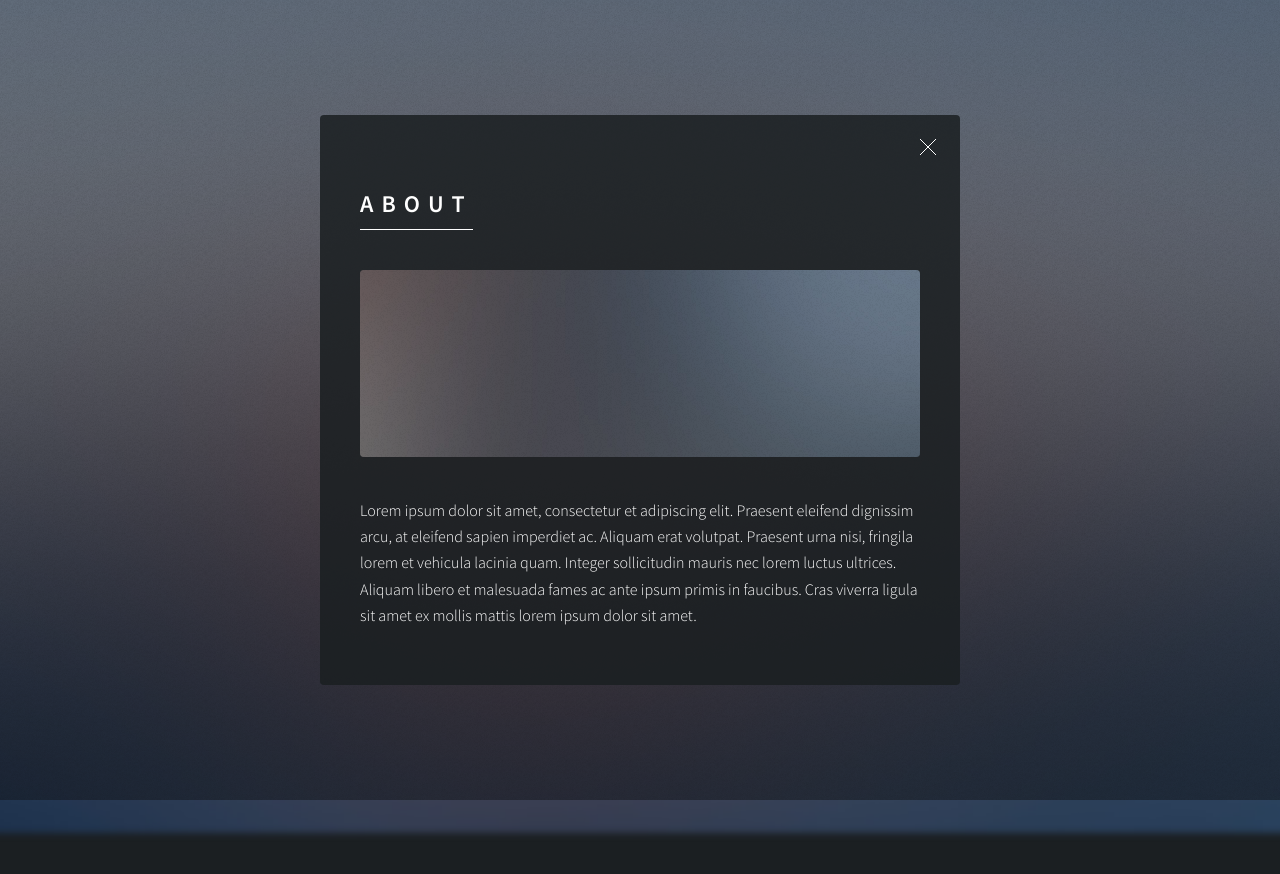
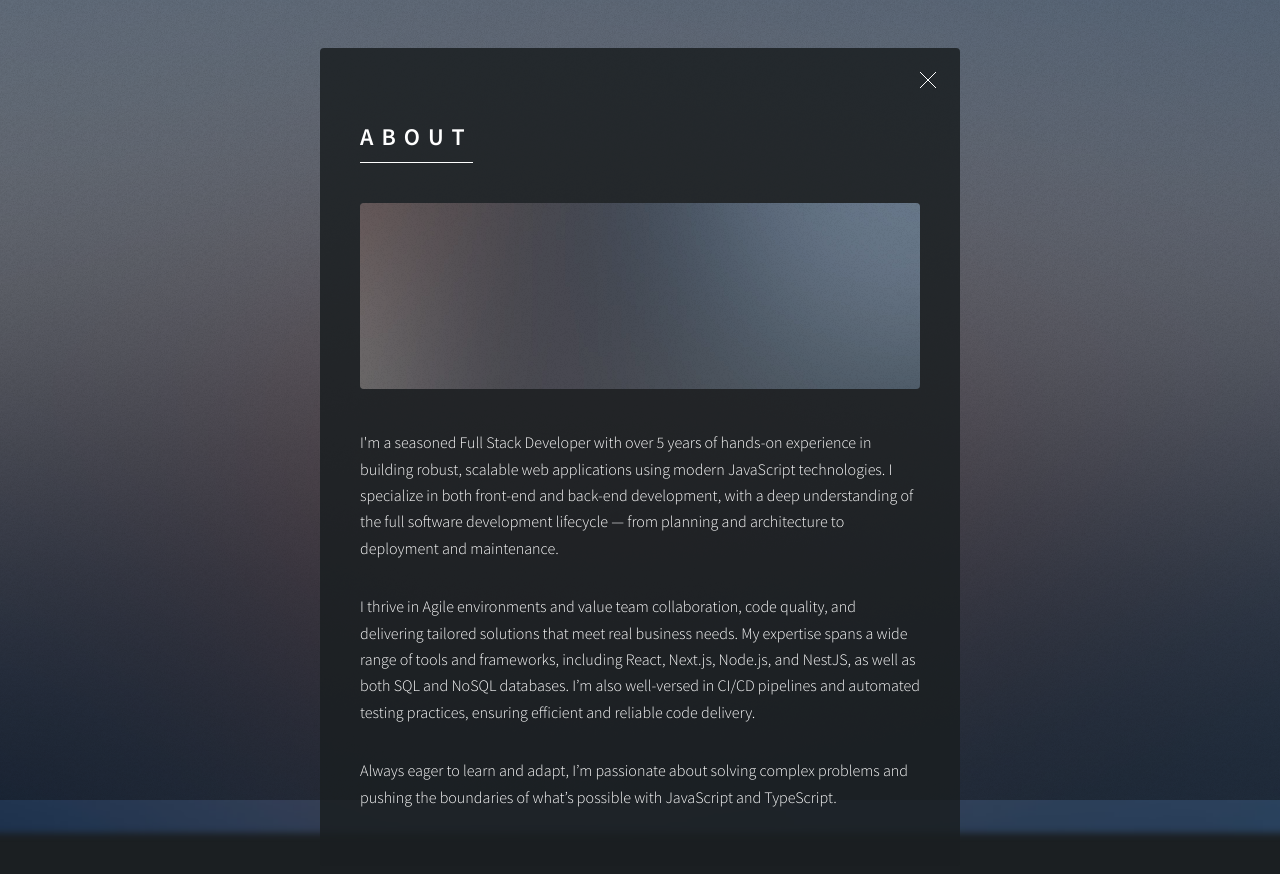
Before and after one commit to BDR-BED/Personal-Website, a website: page index.html in a window 1280 px wide. Both pictures are taken after a click on the link "ABOUT". Before the commit the page ends 800 px from the top, so only its background shows below. Drawn offline with Linux system fonts and the light colour scheme.

Commit message:
Adding (About)

```diff
--- a/index.html
+++ b/index.html
@@ -615,7 +615,15 @@
 							<article id="about">
 								<h2 class="major">About</h2>
 								<span class="image main"><img src="images/pic03.jpg" alt="" /></span>
-								<p>Lorem ipsum dolor sit amet, consectetur et adipiscing elit. Praesent eleifend dignissim arcu, at eleifend sapien imperdiet ac. Aliquam erat volutpat. Praesent urna nisi, fringila lorem et vehicula lacinia quam. Integer sollicitudin mauris nec lorem luctus ultrices. Aliquam libero et malesuada fames ac ante ipsum primis in faucibus. Cras viverra ligula sit amet ex mollis mattis lorem ipsum dolor sit amet.</p>
+								<p>
+									I'm a seasoned Full Stack Developer with over 5 years of hands-on experience in building robust, scalable web applications using modern JavaScript technologies. I specialize in both front-end and back-end development, with a deep understanding of the full software development lifecycle — from planning and architecture to deployment and maintenance.
+								</p>
+								<p>
+									I thrive in Agile environments and value team collaboration, code quality, and delivering tailored solutions that meet real business needs. My expertise spans a wide range of tools and frameworks, including React, Next.js, Node.js, and NestJS, as well as both SQL and NoSQL databases. I’m also well-versed in CI/CD pipelines and automated testing practices, ensuring efficient and reliable code delivery.
+								</p>
+								<p>
+									Always eager to learn and adapt, I’m passionate about solving complex problems and pushing the boundaries of what’s possible with JavaScript and TypeScript.
+								</p>
 							</article>
 
 						<!-- Contact -->
```
